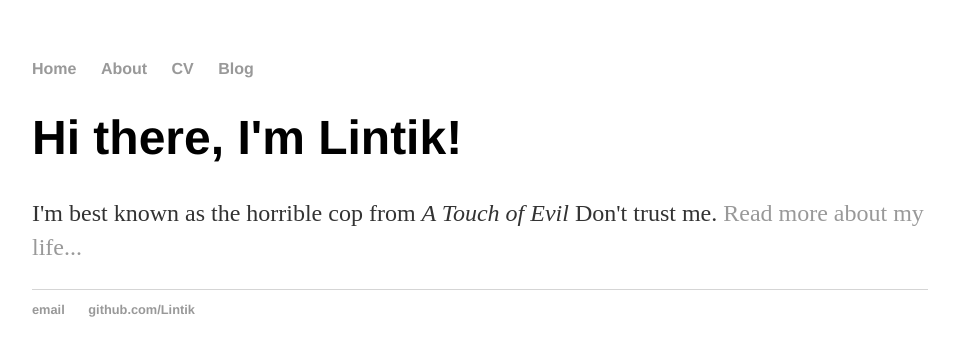
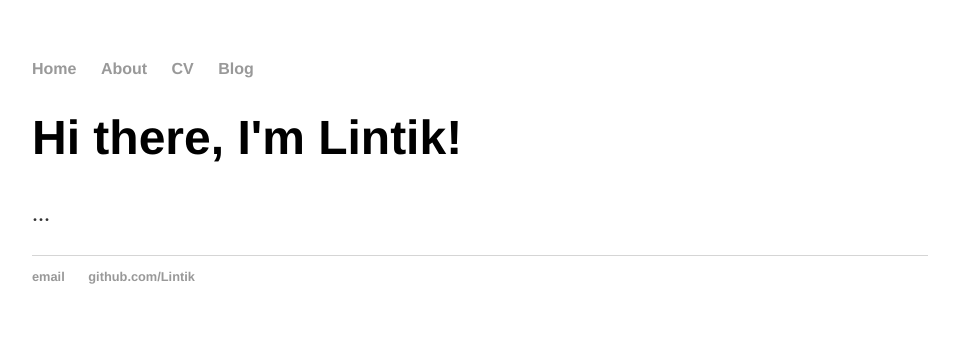
Before and after one commit to Lintik/Lintik.github.io, a plain HTML site: page index.html in a window 1280 px wide. Shown: the whole page, without its empty margins (160-1119 px from the left). Drawn offline with Linux system fonts and the light colour scheme.

Commit message:
Update index.html

```diff
--- a/index.html
+++ b/index.html
@@ -17,7 +17,7 @@
 		<div class="container">
     		<div class="blurb">
         		<h1>Hi there, I'm Lintik!</h1>
-				<p>I'm best known as the horrible cop from <em>A Touch of Evil</em> Don't trust me. <a href="/about">Read more about my life...</a></p>
+				<p>...</p>
     		</div><!-- /.blurb -->
 		</div><!-- /.container -->
 		<footer>
```
